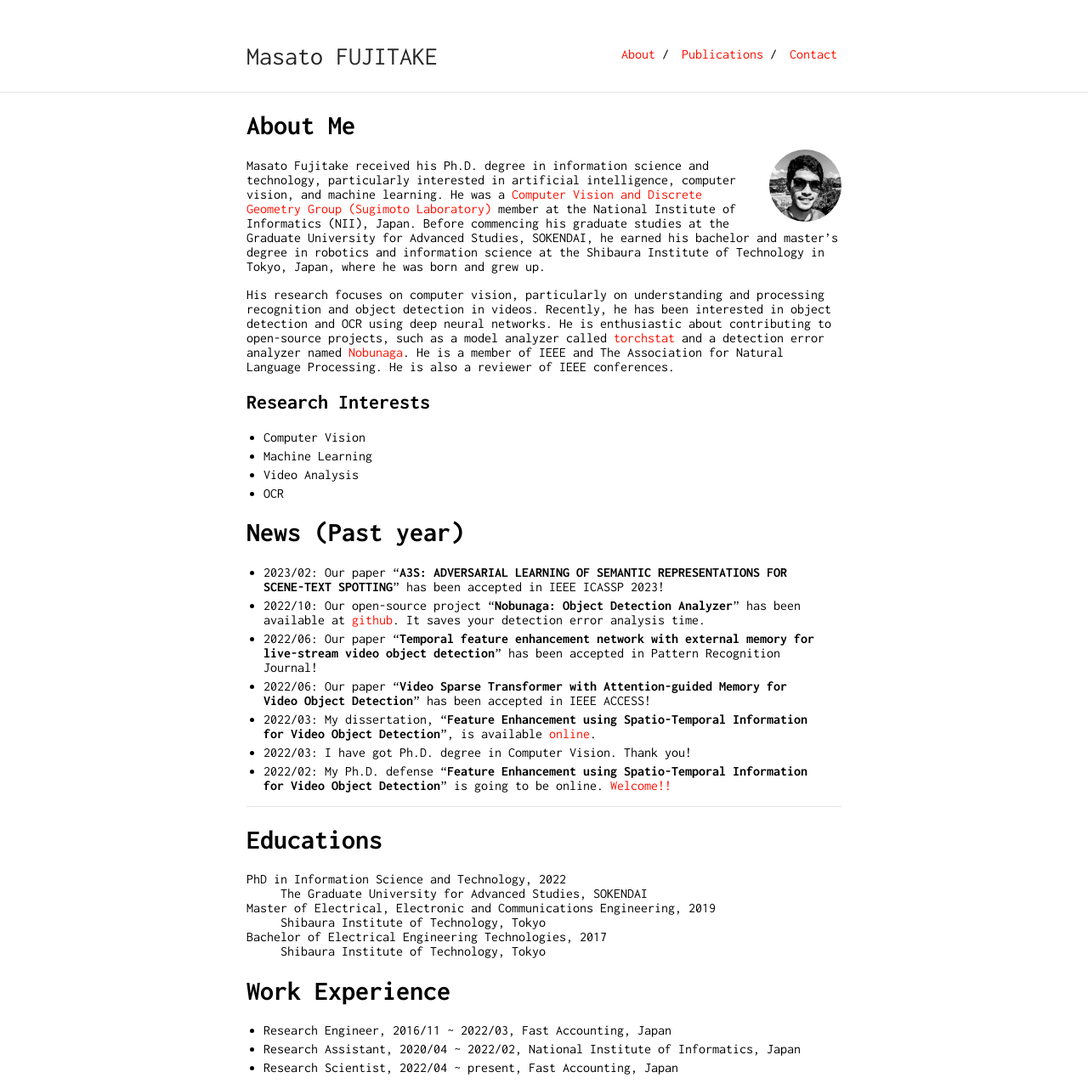
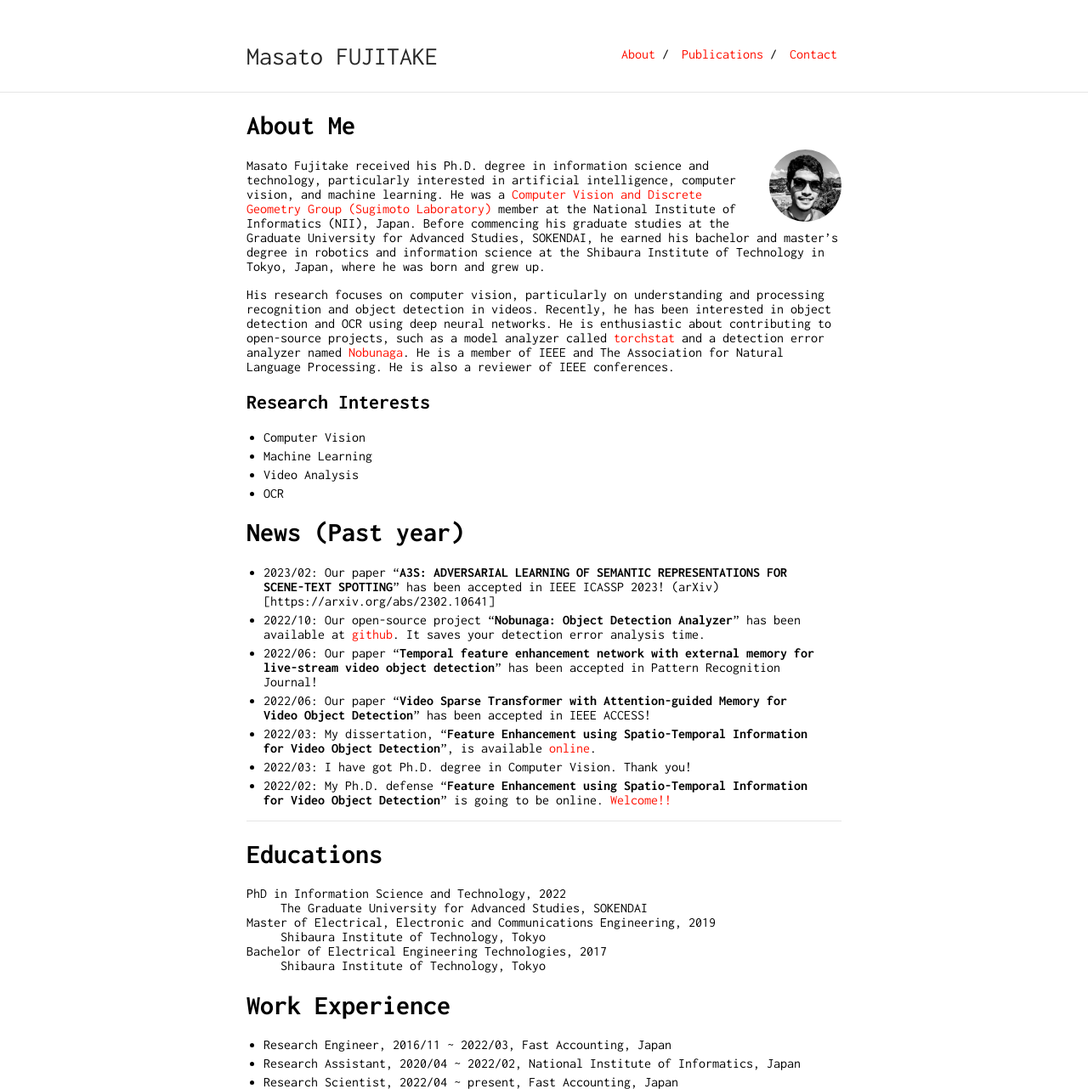
Before and after one commit to Swall0w/Swall0w.github.io, a Jekyll site: the page built from index.md, in a window 1280 px wide. Shown: the whole page at 85% size. Built offline with Jekyll 4.4.1, drawn with Linux system fonts in a browser that asks for light colours; our own code applies the rules of GitHub Pages for plain Markdown files.

Commit message:
Update index.md

```diff
--- a/index.md
+++ b/index.md
@@ -25,7 +25,7 @@ He is also a reviewer of IEEE conferences.
 - OCR
 
 # News (Past year)
-- 2023/02: Our paper "**A3S: ADVERSARIAL LEARNING OF SEMANTIC REPRESENTATIONS FOR SCENE-TEXT SPOTTING**" has been accepted in IEEE ICASSP 2023!
+- 2023/02: Our paper "**A3S: ADVERSARIAL LEARNING OF SEMANTIC REPRESENTATIONS FOR SCENE-TEXT SPOTTING**" has been accepted in IEEE ICASSP 2023! (arXiv)[https://arxiv.org/abs/2302.10641]
 - 2022/10: Our open-source project "**Nobunaga: Object Detection Analyzer**" has been available at [github](https://github.com/FastAccounting/nobunaga). It saves your detection error analysis time.
 - 2022/06: Our paper "**Temporal feature enhancement network with external memory for live-stream video object detection**" has been accepted in Pattern Recognition Journal!
 - 2022/06: Our paper "**Video Sparse Transformer with Attention-guided Memory for Video Object Detection**" has been accepted in IEEE ACCESS!
```
